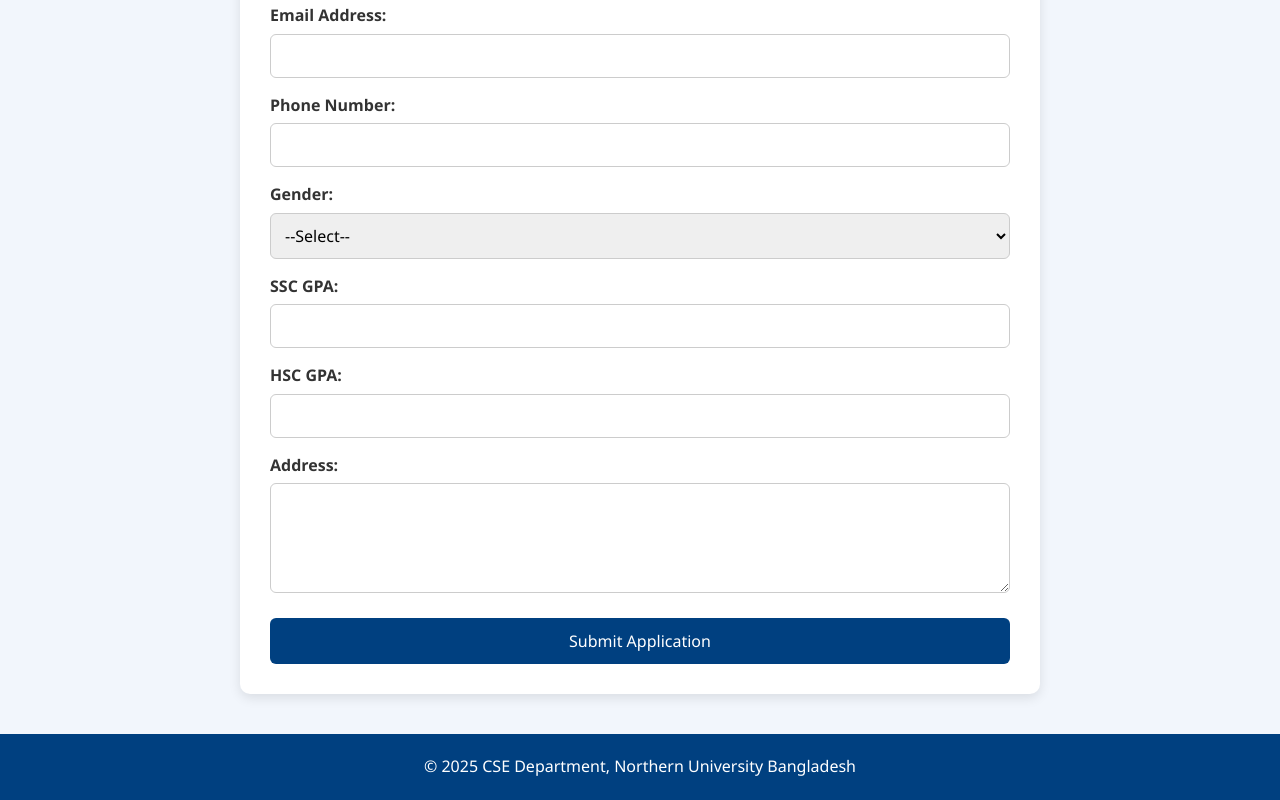
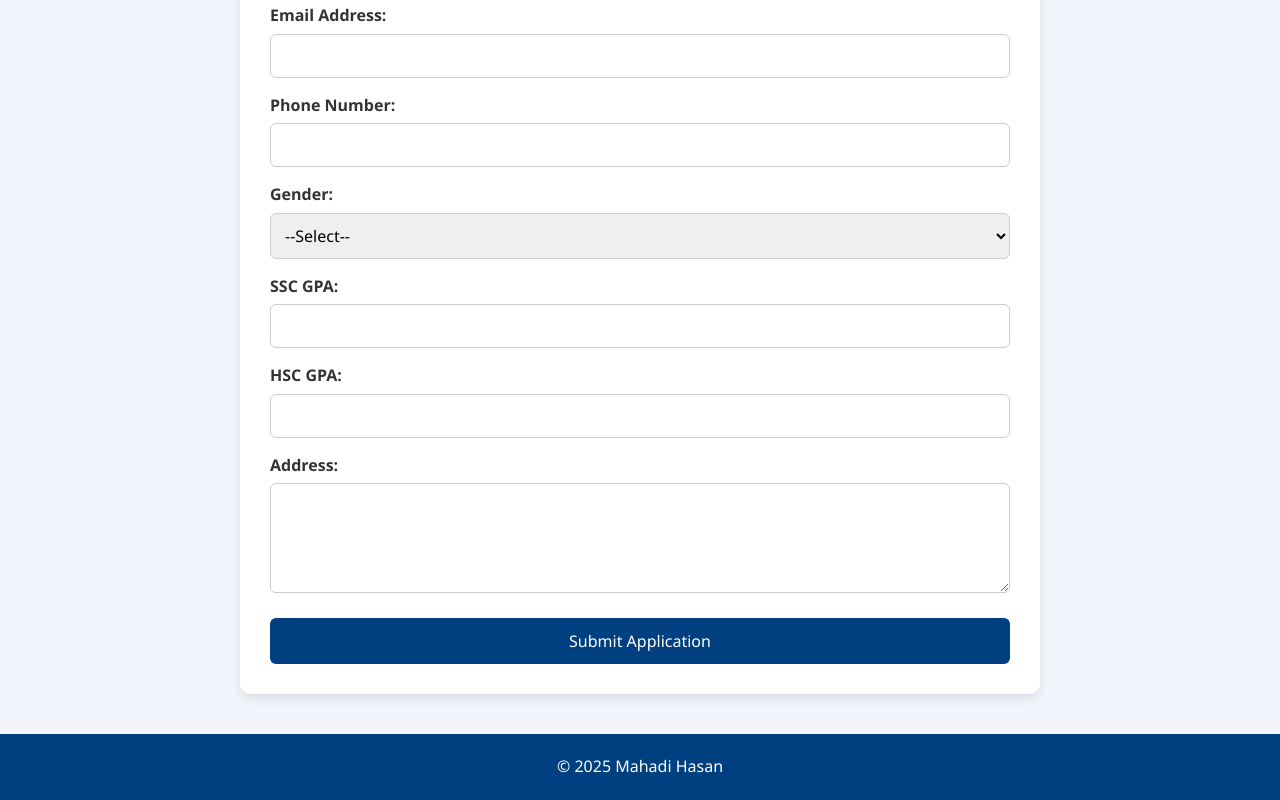
Before and after one commit to Mahadi2065/admission-form, a plain HTML site: page index.html in a window 1280 px wide. Shown: the part 441-1241 px from the top of the page. Drawn offline with Linux system fonts and the light colour scheme.

Commit message:
Update index.html

```diff
--- a/index.html
+++ b/index.html
@@ -146,7 +146,7 @@
   </div>
 
   <footer>
-    &copy; 2025 CSE Department, Northern University Bangladesh
+    &copy; 2025 Mahadi Hasan
   </footer>
 
 </body>
```
